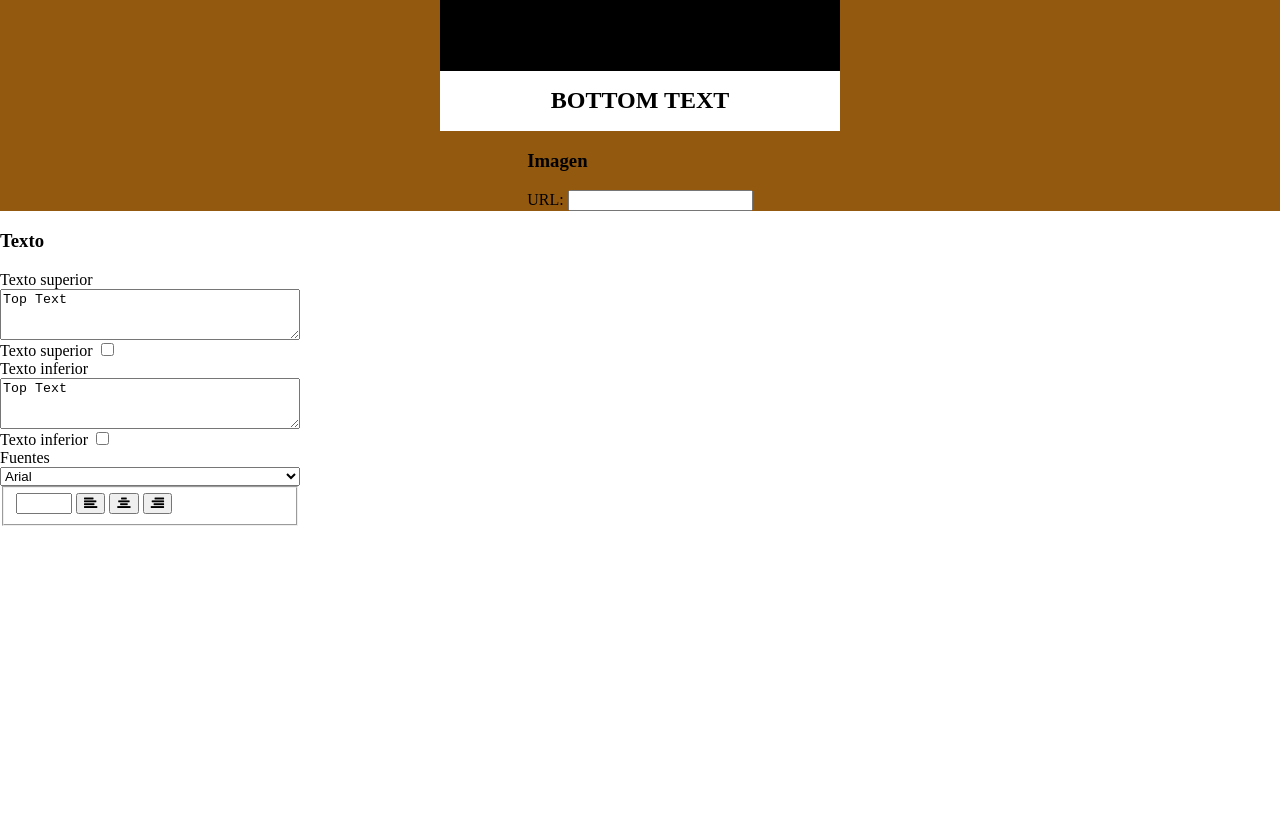
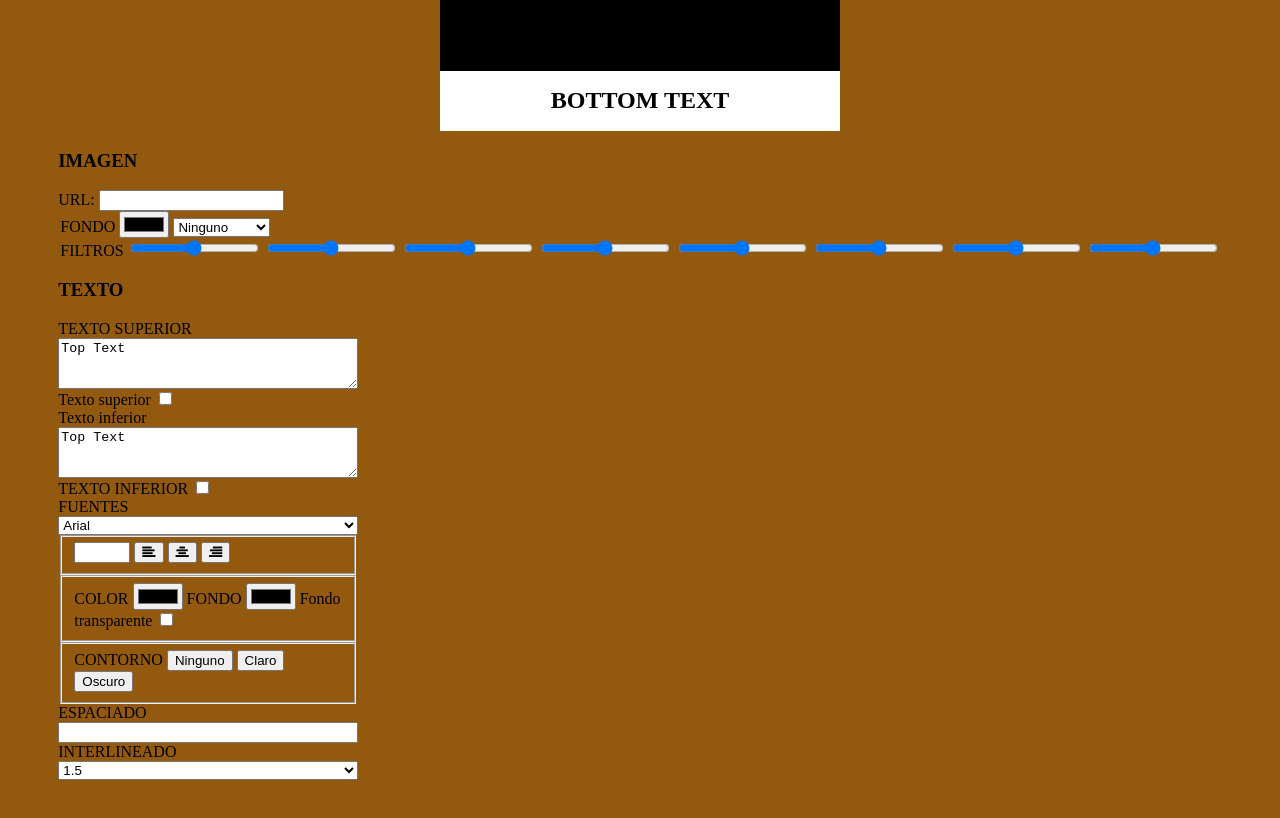
Before and after one commit to SOFIABERNABEICEJAS/Generador-de-memes, a plain HTML site: page index.html in a window 1280 px wide. Shown: the part 380-1198 px from the top of the page. Drawn offline with Linux system fonts and the light colour scheme.

Commit message:
html formulario texto, comienzo html formulario imagen

```diff
--- a/index.html
+++ b/index.html
@@ -38,26 +38,49 @@
             </div>
 
         </div>
-        <div>
-            <h3>Imagen</h3>
+
+         <aside >
+         <section class="formulario-imagen-derecha">
+            <h3>IMAGEN</h3>
             <form>
                 <label> URL:
                  <input type="url" name="imagen personal"/>
                 </label>
-                <label>
+                <legend>
+                    <label> FONDO  </label>
+                    <input name="color del fondo" type="color" aria-label="color del fondo">
+                    <select name="opciones">
+                        <option value="" selected>Ninguno</option>
+                        <option value="Aclarar">Aclarar</option>
+                        <option value="Oscurecer">Oscurecer</option>
+                        <option value="Diferencia">Diferencia</option>
+                        <option value="Iluminocidad">Iluminocidad</option>
+                        <option value="Multiplicar">Multiplicar</option>
+                    </select>
+                </legend>
+                <legend>
+                    <label>FILTROS</label>
+                    <input type="range" min="">
+                    <input type="range" min="">
+                    <input type="range" min="">
+                    <input type="range" min="">
+                    <input type="range" min="">
+                    <input type="range" min="">
+                    <input type="range" min="">
+                    <input type="range" min="">
+
+                </legend>
 
 
 
-                </label>
 
             </form>
-        </div>
 
-    </main>
-    <div class="formulario-texto-derecha">
-        <h3>Texto</h3>
+        </section>
+        <section class="formulario-texto-derecha">
+            <h3>TEXTO</h3>
         <form>
-            <label> Texto superior</label>
+            <label> TEXTO SUPERIOR</label>
                 <textarea name="texto superior" cols="15" rows="3">Top Text</textarea>
 
 
@@ -68,10 +91,10 @@
                 <textarea name="texto inferiror" cols="15" rows="3">Top Text</textarea>
 
 
-            <label>Texto inferior
+            <label>TEXTO INFERIOR
             <input type="checkbox" name="acepto" value="acepto"/>
             </label>
-            Fuentes <select name="opciones">
+            FUENTES <select name="opciones">
                 <option value="arieal">Arial</option>
                 <option value="Arial Black">Arial Black</option>
                 <option value="Americam">Americam</option>
@@ -81,22 +104,54 @@
                 <option value="Impact" salected>Impact</option>
                 <option value="Verdana">Verdana</option>
                 <option value="Times New Roman">Times New Roman</option>
-
             </select>
             <fieldset>
             <label>
                 <input type="number" name="tamaño de letra" min="16" max="40" aria-label="tamaño de letra">
             </label>
-
-
-
             <button><i class="fa fa-align-left"></i></button>
             <button><i class="fa fa-align-center"></i></button>
             <button> <i class="fa fa-align-right"></i></button>
 
         </fieldset>
-        </form>
-    </div>
+        <fieldset>
+          <label> COLOR   </label>
+          <input name="color del texto" type="color" aria-label="color del texto">
+          <label> FONDO  </label>
+            <input name="color del fondo" type="color" aria-label="color del fondo">
+
+            <label>Fondo transparente
+                <input type="checkbox" name="acepto" value="acepto"/>
+            </label>
+
+        </fieldset>
+        <fieldset> CONTORNO
+            <button>Ninguno</button>
+            <button>Claro</button>
+            <button>Oscuro</button>
+        </fieldset>
+        <label> ESPACIADO</label>
+        <input type="number" name="espaciado" min="10" max="50" aria-label="es el espacio para escribir arriba y abajo de la foto">
+        INTERLINEADO<select name="opciones">
+            <option value="0.8">0.8</option>
+            <option value="1">1</option>
+            <option value="1.2">1.2</option>
+            <option value="1.5" selected>1.5</option>
+            <option value="2">2</option>
+            <option value="2.5">2.5</option>
+        </select>
+
+    </form>
+
+        </section>
+
+         </aside>
+
+
+
+
+    </main>
+
 
 </body>
 </html>
```
